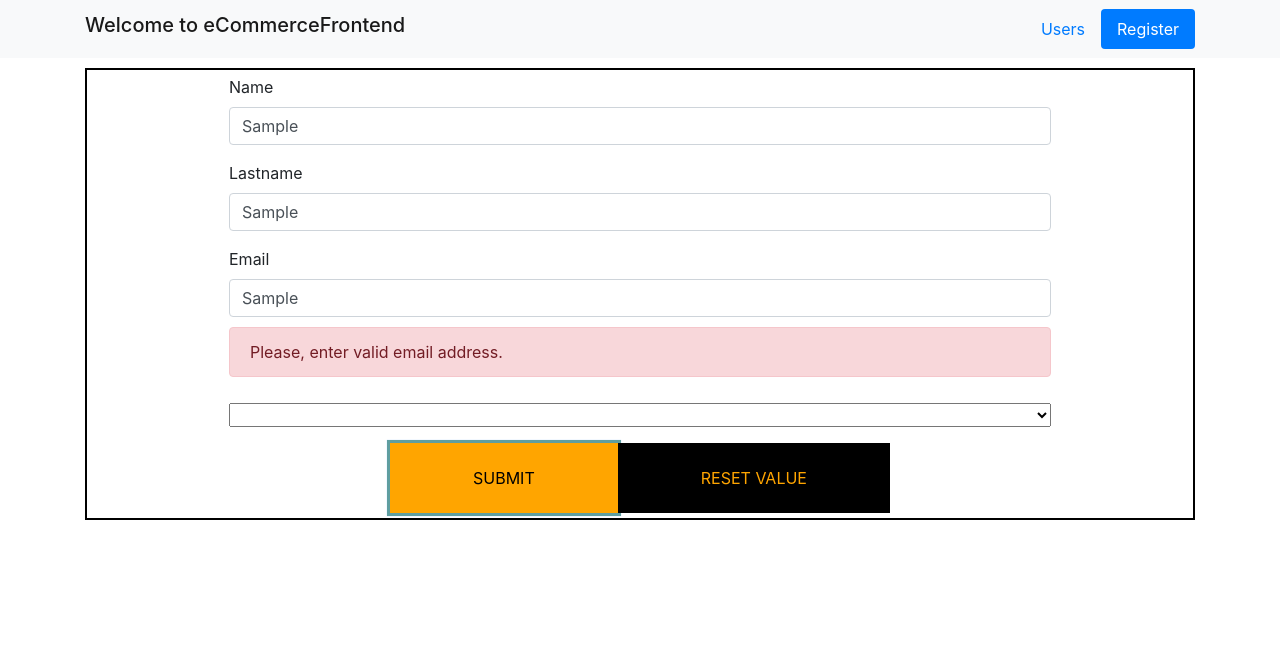
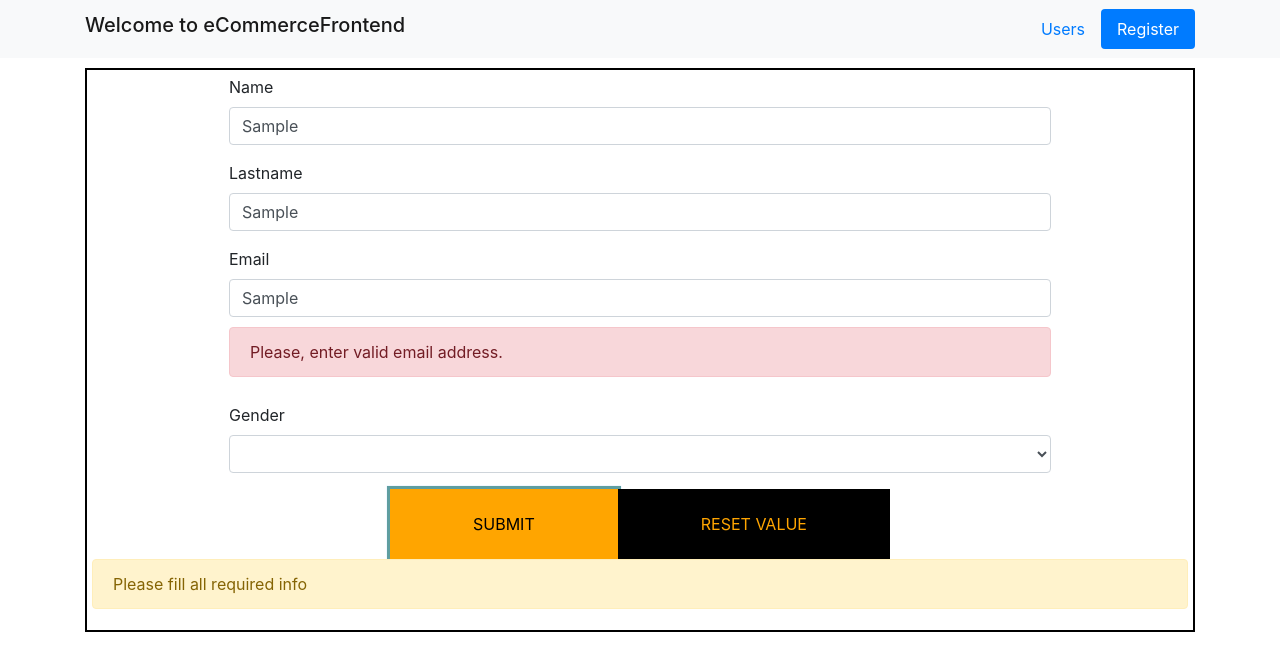
Before and after one commit to mahc36/eCommerceTrainingFrontend, an Angular app: page /register in a window 1280 px wide. Both pictures are taken after typing "Sample", "Sample", "Sample" into the empty fields and a click on the button "SUBMIT". Shown: the top 670 px of the page. Built offline with nearby package versions, Linux system fonts and the light colour scheme.

Commit message:
(ANG-1) - Refactoring user registration code

```diff
--- a/src/app/user/user-registration/user-registration.component.html
+++ b/src/app/user/user-registration/user-registration.component.html
@@ -1,18 +1,35 @@
 <form [formGroup]="form" (ngSubmit)="submit()" class="tra-form">
+
+
+  <div style="display: none">
+    <div>
+      {{form.status}}
+    </div>
+    <div>
+      {{form.dirty}}
+    </div>
+    <div>
+      {{form.valid}}
+    </div>
+    <div>
+      {{form.touched}}
+    </div>
+  </div>
+
 
   <div class="form-group tra-form-input-large">
     <label for="name">Name</label>
     <input formControlName="name" id="name" type="text" class="form-control">
-    <div *ngIf="f.name.touched && f.name.invalid" class="alert alert-danger tra-alert">
+    <div *ngIf="(f.name.touched && f.name.invalid) || (formSent && f.name.invalid)" class="alert alert-danger tra-alert">
       <div *ngIf="f.name.errors.required">Name is required.</div>
       <div *ngIf="f.name.errors.minlength">Name should be 3 character.</div>
     </div>
   </div>
 
   <div class="form-group tra-form-input-large">
-    <label for="name">Lastname</label>
+    <label for="lastName">Lastname</label>
     <input formControlName="lastName" id="lastName" type="text" class="form-control">
-    <div *ngIf="f.lastName.touched && f.lastName.invalid" class="alert alert-danger tra-alert">
+    <div *ngIf="(f.lastName.touched && f.lastName.invalid) || (formSent && f.lastName.invalid)" class="alert alert-danger tra-alert">
       <div *ngIf="f.lastName.errors.required">LastName is required.</div>
       <div *ngIf="f.lastName.errors.minlength">LastName should be 3 character.</div>
     </div>
@@ -21,17 +38,21 @@
   <div class="form-group tra-form-input-large">
     <label for="email">Email</label>
     <input formControlName="email" id="email" type="text" class="form-control">
-    <div *ngIf="f.email.touched && f.email.invalid" class="alert alert-danger tra-alert">
+    <div *ngIf="(f.email.touched && f.email.invalid) || (formSent && f.email.invalid)" class="alert alert-danger tra-alert">
       <div *ngIf="f.email.errors.required">Email is required.</div>
       <div *ngIf="f.email.errors.email">Please, enter valid email address.</div>
     </div>
   </div>
 
-  <select class="form-group tra-form-input-large" formControlName="gender" id="gender">
-    <option *ngFor="let gender of getGenders()" value="{{gender}}">
-      {{gender}}
-    </option>
-  </select>
+
+  <div class="form-group tra-form-input-large">
+    <label for="gender">Gender</label>
+    <select formControlName="gender" id="gender" class="form-control">
+      <option *ngFor="let gender of getGenders()" value="{{gender}}">
+        {{gender}}
+      </option>
+    </select>
+  </div>
 
   <div class="tra-centered">
     <div class="tra-button-wrapper register-btn-wp">
@@ -50,3 +71,8 @@
      class='alert alert-success'>
      User Created
 </div>
+
+<div *ngIf='form.status == "INVALID" && formSent'
+     class='alert alert-warning'>
+  Please fill all required info
+</div>
--- a/src/app/user/user-registration/user-registration.component.ts
+++ b/src/app/user/user-registration/user-registration.component.ts
@@ -12,6 +12,7 @@ export class UserRegistrationComponent implements OnInit {
 
   errorMessage: string;
   successful: boolean;
+  formSent: boolean;
 
   constructor(private userService: UserService) { }
 
@@ -27,6 +28,7 @@ export class UserRegistrationComponent implements OnInit {
   }
 
   resetValue(){
+    this.formSent = false;
     this.form.reset({name: '', lastName: '', email: '', gender: '', bornDate: ''});
   }
 
@@ -35,6 +37,7 @@ export class UserRegistrationComponent implements OnInit {
   }
 
   submit(){
+    this.formSent = true;
     if ( this.form.status === 'VALID' ){
       const user = {
         name: this.form.controls.name.value,
@@ -55,7 +58,7 @@ export class UserRegistrationComponent implements OnInit {
       );
     }
     else {
-      alert('There are some errors to fix');
+      console.log('There are some errors to fix');
     }
   }
 
```
